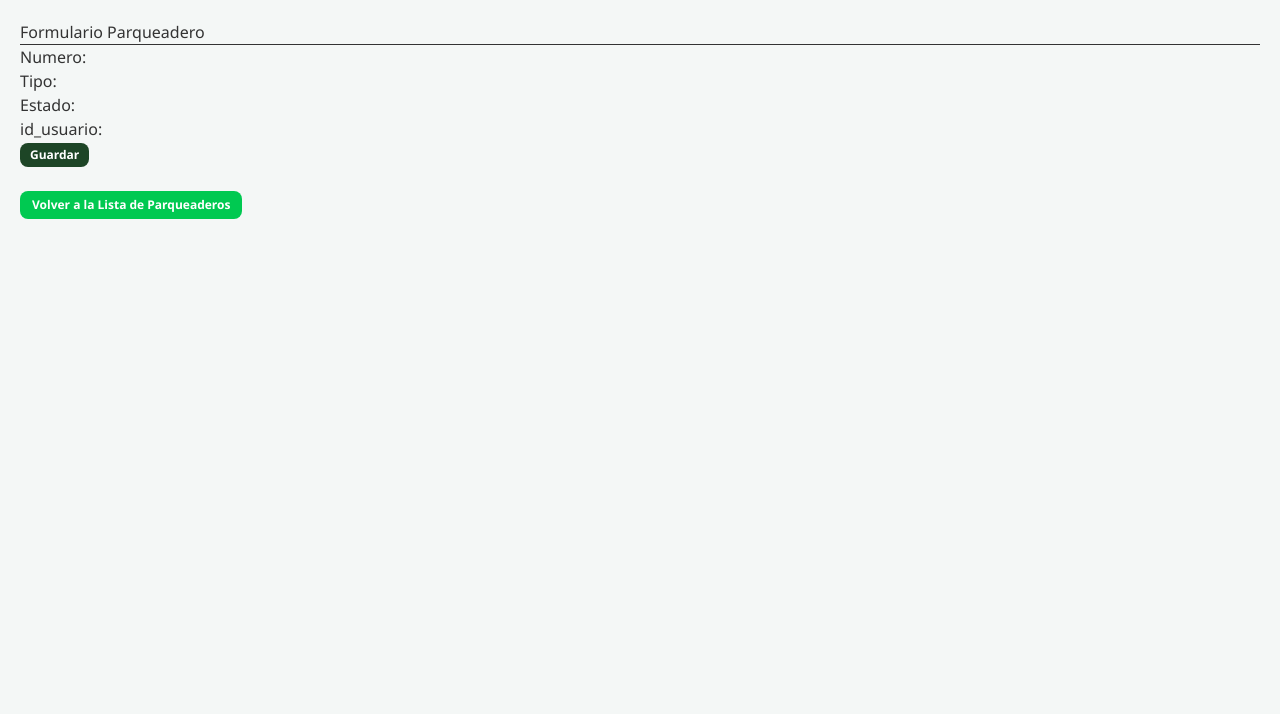
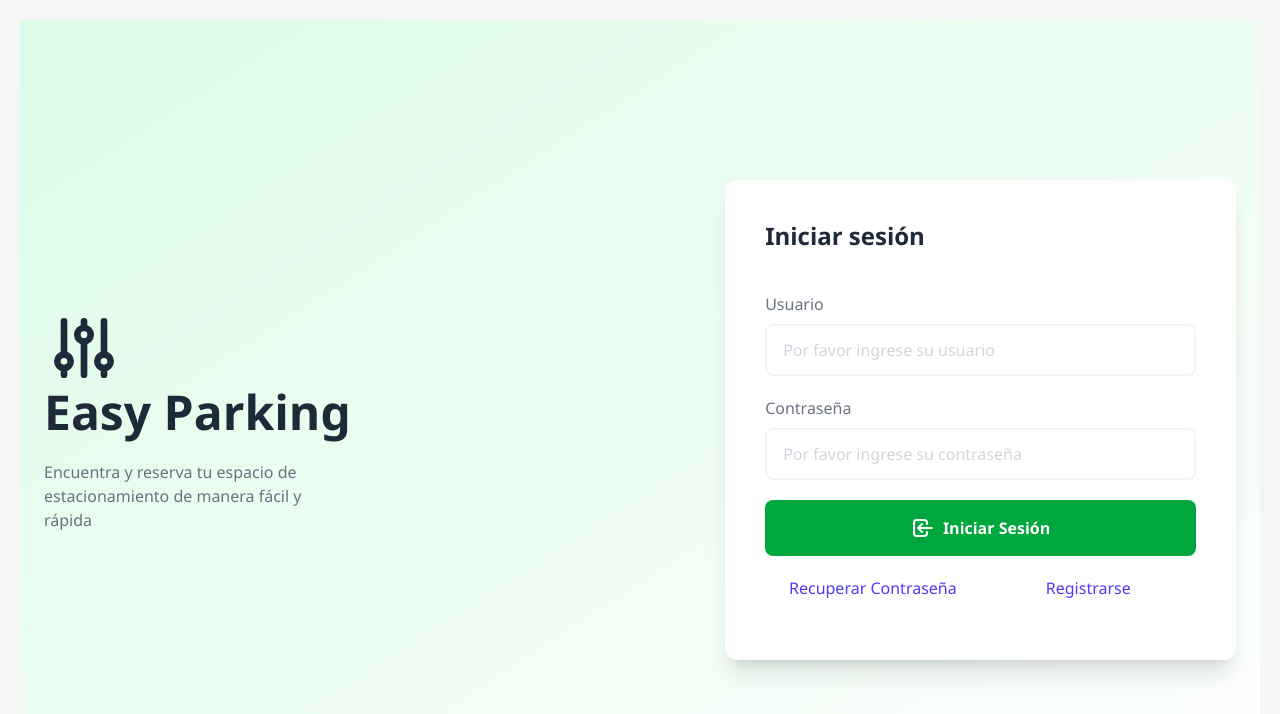
Before and after one commit to morodriguez112-glitch/PROYECTO_FINAL_EASY_PARKING_FRONT, a React (Vite) app: page / in a window 1280 px wide. Shown: the top 714 px of the page. Built offline with nearby package versions, Linux system fonts and the light colour scheme.

Commit message:
feat: complete más el código del home

```diff
--- a/src/App.jsx
+++ b/src/App.jsx
@@ -20,6 +20,7 @@ import List from "./Usuarios/List.jsx";
 import Recuperar from "./Usuarios/Recuperar.jsx";
 import ListaParqueaderos from "./Parqueadero/List.jsx";
 import ParqueaderoForm from "./Parqueadero/Form.jsx";
+import Home from "./Home/Home.jsx";
 
 
 function App() {
@@ -28,7 +29,7 @@ function App() {
     // ESTO ES SOLO LA FORMULA PARA HACER ENSAYO ENTRE LAS PANTALLAS DEL FRONT.
     // Cuando quiera mirar otra pantalla, por ejemplo "recuperar" solo le cambio el nombre a ese por el que este en ese momento.
 
-    const [ruta, setRuta] = useState(window.location.hash || "#/Parqueadero/Form"); // 1. este es el primer paso para empezar a conectar la pantalla, en este caso el "useState(#/usuarios/nuevo)" es la ruta del botón de agregar nuevo usuario, dejamos de primeras el "window.location.hash" para que arranque según la URL que tenga el navegador. */}
+    const [ruta, setRuta] = useState(window.location.hash || "#/home/home"); // 1. este es el primer paso para empezar a conectar la pantalla, en este caso el "useState(#/usuarios/nuevo)" es la ruta del botón de agregar nuevo usuario, dejamos de primeras el "window.location.hash" para que arranque según la URL que tenga el navegador. */}
     useEffect(() => {
         // 2. Función que lee lo que quedó después del '#' en la URL y actualiza la ruta (la de usuarios/nuevo)
         const alCambiarHash = () => {
@@ -45,9 +46,10 @@ function App() {
     // 3. Si la ruta guardada es "#/usuarios/form", mostramos el componente Form y salimos de la función
     // El triple igual (===) pregunta si lo que hay en "ruta" es exactamente igual a "#/usuarios/form" (la ruta del botón Agregar Nuevo Usuario).
     // Si son iguales, muestra el componente Form. Si no, sigue bajando y muestra List.
-    // if (ruta === "#/usuarios/form") {
-    if (ruta === "#/Parqueadero/Form") {
-        return <ParqueaderoForm/>;
+    // if (ruta === "#/usuarios/form"){
+
+    if (ruta === "#/usuarios/form") {
+        return <Form/>;
     }
 
     // ESTA FORMULA PARA ENSAYAR LAS PANTALLAS, SOLO CAMBIAR "list, form, ect" PARA VER CUAL SE MUESTRA EN EL NAVEGADOR
@@ -56,7 +58,7 @@ function App() {
       <div>
         {/* Esta etiqueta <List /> es la unica q se coloca y solo indica que en la pantalla se mostrará el formulario al usuario, así es la
          formula para ensayar y ver en el navegador*/}
-        <ParqueaderoForm/>
+        <Home />
       </div>
   );
 }
--- a/src/Home/Home.jsx
+++ b/src/Home/Home.jsx
@@ -1,9 +1,115 @@
+// RECORDATORIO: useState es la "memoria" del componente (archivo) me sirve para guardar un dato que
+// va a cambiar (actualizarse) y avisarle a React que vuelva a pintar la pantalla.
+// Solo se pone cuando algo va a cambia, si la pantalla es estática, no es obligatorio.
+
+import { useState } from "react";
+
 function Home() {
+    // Estado para bloquear el botón y mostrar "Cargando..." al hacer clic en Iniciar Sesión
+    const [cargando, setCargando] = useState(false);
+
   return (
-    <div>
-      <h1>Bienvenido a Easy Parking</h1>
-      <p>Encuentra y reserva tu espacio de estacionamiento de manera fácil y rápida.</p>
-    </div>
+      <div>
+          <div className="antialiased bg-gradient-to-br from-green-100 to-white">
+          <div className="container px-6 mx-auto">
+              <div
+                  className="flex flex-col text-center md:text-left md:flex-row h-screen justify-evenly md:items-center">
+                  <div className="flex flex-col w-full">
+                      <div>
+                          <svg
+                              className="w-20 h-20 mx-auto md:float-left fill-stroke text-gray-800"
+                              fill="none"
+                              stroke="currentColor"
+                              viewBox="0 0 24 24"
+                              xmlns="http://www.w3.org/2000/svg">
+                              <path
+                                  stroke-linecap="round"
+                                  stroke-linejoin="round"
+                                  stroke-width="2"
+                                  d="M12 6V4m0 2a2 2 0 100 4m0-4a2 2 0 110 4m-6 8a2 2 0 100-4m0 4a2 2 0 110-4m0 4v2m0-6V4m6 6v10m6-2a2 2 0 100-4m0 4a2 2 0 110-4m0 4v2m0-6V4"></path>
+                          </svg>
+                      </div>
+                      {/*Controla y supervisa los datos de mi sitio web desde el panel de control */}
+                      <h1 className="text-5xl text-gray-800 font-bold">Easy Parking</h1>
+                      <br /> {/* salto de línea literal*/}
+                      <p className="w-5/12 mx-auto md:mx-0 text-gray-500">Encuentra y reserva tu espacio de estacionamiento de manera fácil y rápida</p>
+                  </div>
+                  <div className="w-full md:w-full lg:w-9/12 mx-auto md:mx-0">
+                      <div className="bg-white p-10 flex flex-col w-full shadow-xl rounded-xl">
+                          <h2 className="text-2xl font-bold text-gray-800 text-left mb-5">
+                              Iniciar sesión
+                          </h2>
+
+                          <form action="" className="w-full">
+                              <div id="input" className="flex flex-col w-full my-5">
+                                  <label htmlFor="usuario" className="text-gray-500 mb-2">
+                                      Usuario
+                                  </label>
+                                  <input
+                                      type="text"
+                                      id="usuario"
+                                      placeholder="Por favor ingrese su usuario"
+                                      className="appearance-none border-2 border-gray-100 rounded-lg px-4 py-3 placeholder-gray-300 focus:outline-none focus:ring-2 focus:ring-green-600 focus:shadow-lg"/>
+                              </div>
+                              <div id="input" className="flex flex-col w-full my-5">
+                                  <label htmlFor="contraseña" className="text-gray-500 mb-2">
+                                      Contraseña
+                                  </label>
+                                  <input
+                                      type="contraseña"
+                                      id="contraseña"
+                                      placeholder="Por favor ingrese su contraseña"
+                                      className="appearance-none border-2 border-gray-100 rounded-lg px-4 py-3 placeholder-gray-300 focus:outline-none focus:ring-2 focus:ring-green-600 focus:shadow-lg"/>
+                              </div>
+                              <div id="button" className="flex flex-col w-full my-5">
+                                  <button
+                                      type="button"
+                                      className="w-full py-4 font-medium text-white bg-green-600 hover:bg-green-500 rounded-lg border-green-500 hover:shadow inline-flex space-x-2 items-center justify-center"
+                                  >
+                                      <div className="flex flex-row items-center justify-center">
+                                          <div className="mr-2">
+                                              <svg
+                                                  className="w-6 h-6"
+                                                  fill="none"
+                                                  stroke="currentColor"
+                                                  viewBox="0 0 24 24"
+                                                  xmlns="http://www.w3.org/2000/svg">
+                                                  <path
+                                                      stroke-linecap="round"
+                                                      stroke-linejoin="round"
+                                                      stroke-width="2"
+                                                      d="M11 16l-4-4m0 0l4-4m-4 4h14m-5 4v1a3 3 0 01-3 3H6a3 3 0 01-3-3V7a3 3 0 013-3h7a3 3 0 013 3v1">
+                                                  </path>
+                                              </svg>
+                                          </div>
+                                          {/* RECORDATORIO: El DOM es el esqueleto vivo que Chrome arma en su memoria al leer el HTML/JSX */}
+                                          <div className="font-bold">
+                                              {cargando ? "Cargando..." : "Iniciar Sesión"}
+                                          </div>
+                                      </div>
+                                  </button>
+                                  <div className="flex justify-evenly mt-5">
+                                      <a
+                                          href="#/recuperar"
+                                          className="w-full text-center font-medium text-indigo-600">
+                                          {/* debo pasarlo a "href="#/" (ya que ahora estoy con react) ahora lo paso para conectar el botón con esa pantalla */}
+                                          Recuperar Contraseña
+                                      </a>
+
+                                      <a
+                                          href="#/usuarios/form"
+                                          className="w-full text-center font-medium text-indigo-600">
+                                          Registrarse
+                                        </a>
+                                  </div>
+                              </div>
+                          </form>
+                      </div>
+                  </div>
+              </div>
+          </div>
+          </div>
+      </div>
   );
 }
 
```
